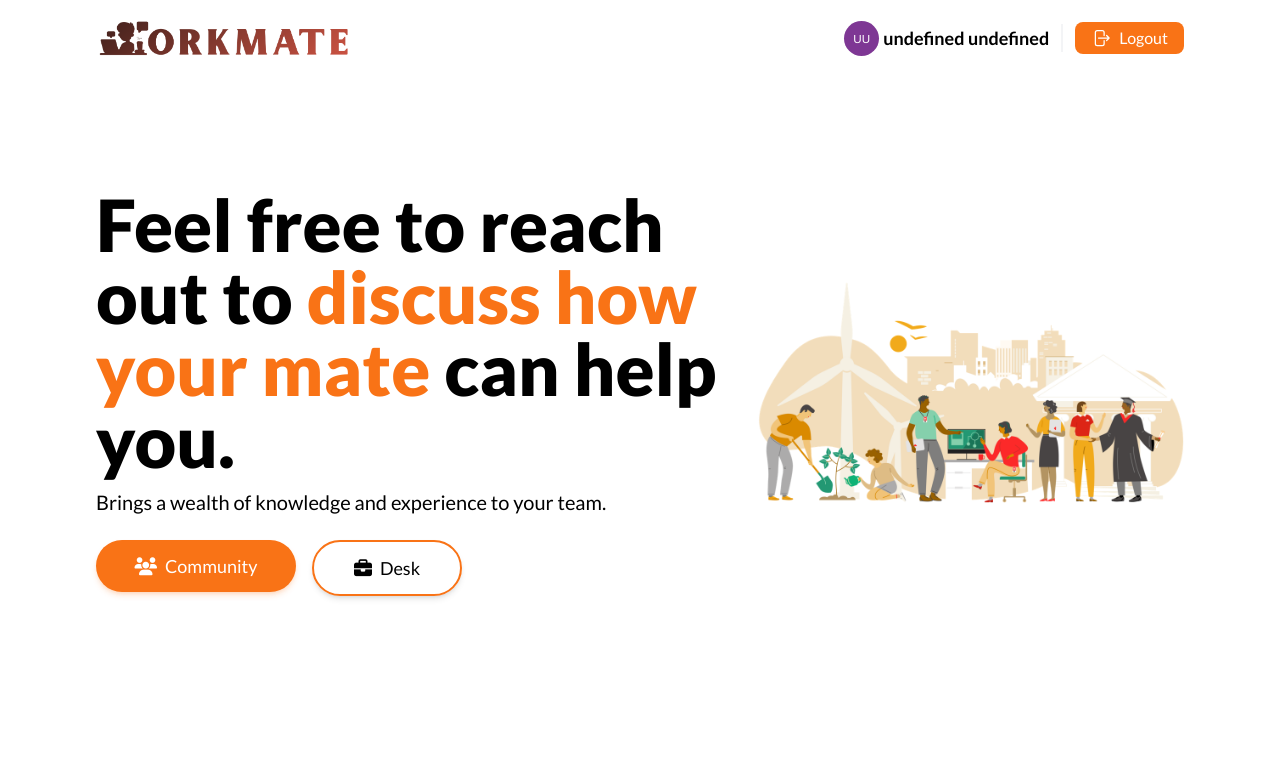
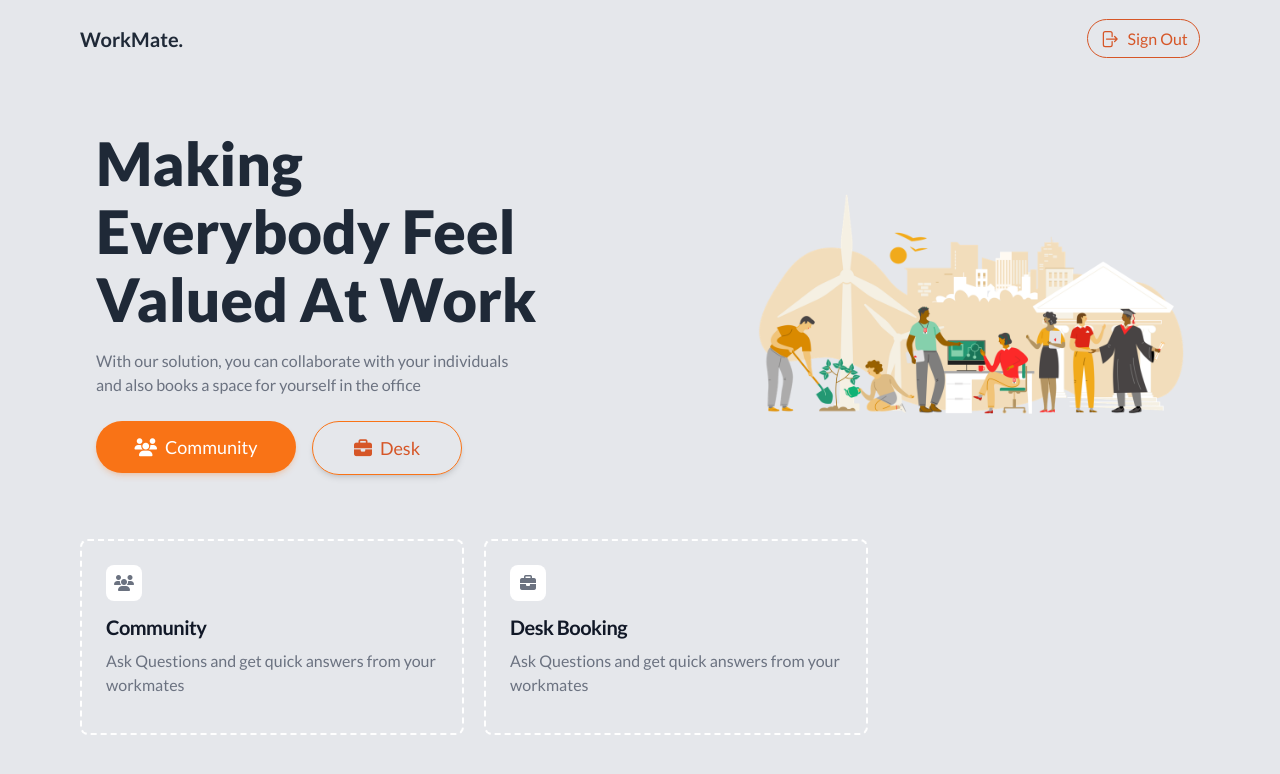
Before and after one commit to seths10/Hackathon---WorkMate, a React (Vite) app in the folder client/workmate-ui/: page / in a window 1280 px wide. Shown: the top 774 px of the page. Built offline with nearby package versions, Linux system fonts and the light colour scheme; sample sign-in values are in the browser's storage.

Commit message:
feat: updated login UI

```diff
--- a/client/workmate-ui/src/pages/community/components/ViewQuestion/MainQuestion.tsx
+++ b/client/workmate-ui/src/pages/community/components/ViewQuestion/MainQuestion.tsx
@@ -19,6 +19,8 @@ function MainQuestion() {
   const [comment, setComment] = useState("");
 
   const { userState } = useAuthContext();
+
+  const fullName = userState?.data?.firstname + " " + userState?.data?.lastname
 
   const [questionData, setQuestionData] = useState({
     _id: "",
@@ -146,7 +148,10 @@ function MainQuestion() {
     const body = {
       question_id: id,
       content: answer,
-      author_id: userState?.data?.id,
+      author: {
+        author_id: userState?.data?.id,
+        author_name: fullName
+      },
     };
 
     const config = {
@@ -170,7 +175,10 @@ function MainQuestion() {
       const body = {
         question_id: id,
         content: comment,
-        author_id: userState?.data?.id,
+        author: {
+          author_id: userState?.data?.id,
+          author_name: fullName
+        },
       };
 
       const config = {
--- a/client/workmate-ui/src/pages/homepage/layout.tsx
+++ b/client/workmate-ui/src/pages/homepage/layout.tsx
@@ -1,13 +1,7 @@
 import * as React from "react";
-import { useNavigate } from "react-router-dom";
-import { LOGIN } from "../../navigation/routes-constants";
-import { useAuthContext } from "../../hooks/useAuthContext";
 import { ArrowRightOnRectangleIcon } from "@heroicons/react/24/solid";
 import { useLogout } from "../../hooks/useLogout";
 import { toast } from "sonner";
-import Mainogo from "../../assets/images/workmate.png";
-import Avatar from "react-avatar";
-
 
 type Props = {
   children: React.ReactNode;
@@ -15,37 +9,24 @@ type Props = {
 
 const HomePageLayout: React.FC<Props> = ({ children }) => {
   const { logout } = useLogout();
-  const { userState } = useAuthContext();
-
-  const navigate = useNavigate();
-
-  const first = userState?.data?.firstname;
-  const last = userState?.data?.lastname;
 
   const handleLogout = () => {
     logout();
-    toast.success("Logout Successful");
+    toast.success("You've been logged out");
   };
 
   return (
-    <div className="flex flex-col flex-1 min-h-screen bg-white">
-      <div className="p-[6rem] pt-3 pb-3 flex justify-between">
-        <div className="mainLogo w-64 me-3" onClick={() => navigate(LOGIN)}>
-          <img src={Mainogo} alt="" />
-        </div>
-        <div className="profile flex items-center">
-          <Avatar size="35" round name={first + " " + last} />
-          <div className="mr-3 pr-3 border-r-2 border-gray-100 ms-1 gap-0">
-            <h3 className="text-lg font-bold color-gray-500 rounded-lg">
-              {first + " " + last}
-            </h3>
-          </div>
+    <div className="flex flex-col flex-1 min-h-screen bg-gray-200">
+      <div className="px-[5rem]">
+        <div className="flex items-center justify-between py-[1.2rem]">
+          <h1 className="font-bold text-xl text-gray-800">WorkMate.</h1>
+
           <div
             onClick={() => handleLogout()}
-            className="flex cursor-pointer hover:bg-orange-400 items-center gap-2 px-[1rem] py-1 bg-orange-500 rounded-lg"
+            className="flex items-center  cursor-pointer gap-2 border border-[#d65627] py-[0.4rem] px-[0.7rem] text-white rounded-full "
           >
-            <ArrowRightOnRectangleIcon className="text-white w-5 h-5" />
-            <p className="text-white">Logout</p>
+            <ArrowRightOnRectangleIcon className="w-5 h-5 text-[#d65627]" />
+            <p className="text-[#d65627]">Sign Out</p>
           </div>
         </div>
       </div>
--- a/client/workmate-ui/src/pages/homepage/main.tsx
+++ b/client/workmate-ui/src/pages/homepage/main.tsx
@@ -5,7 +5,6 @@ import { Link } from "react-router-dom";
 import HomeImg from "../../assets/images/COMMUNITY.png";
 
 const HomePage = () => {
-
   React.useEffect(() => {
     document.title = `Home | ${siteTitle}`;
   }, []);
@@ -13,16 +12,21 @@ const HomePage = () => {
   return (
     <React.Fragment>
       <HomePageLayout>
-        <main className="bg-orange-20 ">
-          <div className="hero px-[6rem] py-[2rem] flex mt-20 items-center justify-center">
+        <main>
+          <div className="hero px-[6rem] flex mt-[3.5rem] items-center justify-center">
             <div className="flex-auto w-60">
-              <h2 className="text-7xl font-extrabold">
-                Feel free to reach out to{" "}
-                <span className="text-orange-500">discuss how your mate</span>{" "}
-                can help you.
+              <h2 className="flex flex-col text-gray-800 gap-2 text-6xl font-extrabold">
+                <p>Making</p>
+                <p>Everybody Feel</p>
+                <p>
+                  Valued At Work
+                </p> <span className="text-orange-500"></span>{" "}
               </h2>
-              <p className="text-xl text-grey-500 mt-3">
-                Brings a wealth of knowledge and experience to your team.
+              <p className="text-md text-gray-500 mt-3">
+                With our solution, you can collaborate with your individuals
+              </p>
+              <p className="text-md text-gray-500 ">
+                and also books a space for yourself in the office
               </p>
               <div className="flex">
                 <Link to="/community">
@@ -36,7 +40,7 @@ const HomePage = () => {
                 </Link>{" "}
                 <Link
                   to="/desk-booking"
-                  className="mt-6 block w-[150px] select-none border-2 border-orange-500 rounded-full py-3 px-6 text-center font-sans text-lg font-medium text-black shadow-md shadow-black-500/20 transition-all hover:shadow-lg hover:shadow-black-500/40 focus:opacity-[0.85] focus:shadow-none active:opacity-[0.85] active:shadow-none disabled:pointer-events-none disabled:opacity-50 disabled:shadow-none"
+                  className="mt-6 block w-[150px] text-[#d65627] select-none border border-orange-500 rounded-full py-3 px-6 text-center font-sans text-lg font-medium shadow-md shadow-black-500/20 transition-all hover:shadow-lg hover:shadow-black-500/40 focus:opacity-[0.85] focus:shadow-none active:opacity-[0.85] active:shadow-none disabled:pointer-events-none disabled:opacity-50 disabled:shadow-none"
                   type="button"
                   data-ripple-light="true"
                 >
@@ -48,6 +52,28 @@ const HomePage = () => {
               <img src={HomeImg} alt="home image" />
             </div>
           </div>
+
+          <div className="flex justify-content items-center mt-[4rem] gap-5 mb-20 px-[5rem]">
+            <div className="max-w-sm p-6  border-2 border-dashed border-white rounded-lg">
+              <i className="fa fa-users bg-white flex items-center justify-center rounded-lg px-2 py-2 me-2 w-9 h-9 text-gray-500 mb-3"></i>
+                <h5 className="mb-2 text-xl font-bold tracking-tight text-gray-900">
+                  Community
+                </h5>
+              <p className="mb-3 font-normal text-gray-500">
+                Ask Questions and get quick answers from your workmates
+              </p>
+            </div>
+
+            <div className="max-w-sm p-6  border-2 border-dashed border-white rounded-lg">
+              <i className="fa fa-briefcase bg-white flex items-center justify-center rounded-lg px-2 py-2 me-2 w-9 h-9 text-gray-500 mb-3"></i>
+                <h5 className="mb-2 text-xl font-bold tracking-tight text-gray-900">
+                  Desk Booking
+                </h5>
+              <p className="mb-3 font-normal text-gray-500">
+                Ask Questions and get quick answers from your workmates
+              </p>
+            </div>
+          </div>
         </main>
       </HomePageLayout>
     </React.Fragment>
```
